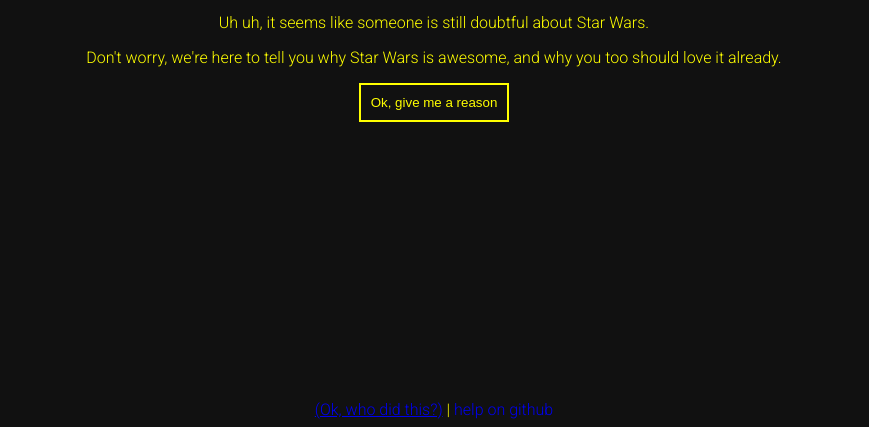
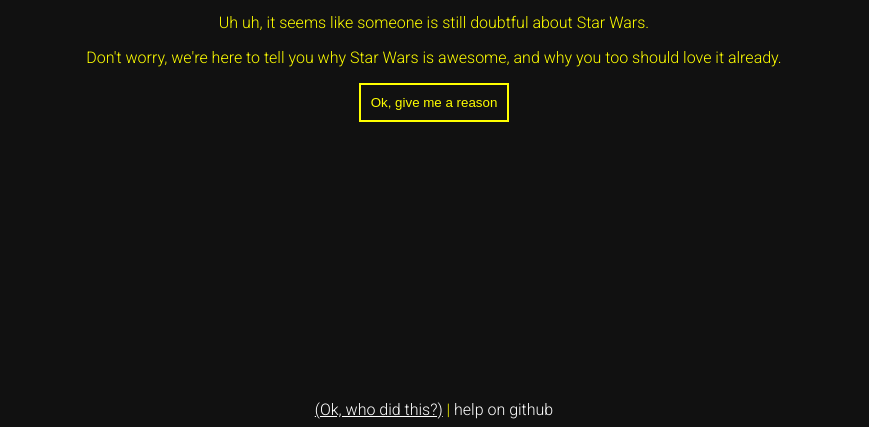
Before and after one commit to eveningkid/eveningkid.github.io, a plain HTML site: page whyyoushouldlovestarwars/index.html in a window 1280 px wide. In both pictures the pointer is over the link "(Ok, who did this?)". Shown: the part 373-800 px from the top of the page, without its empty margins (206-1075 px from the left). Drawn offline with Linux system fonts and the light colour scheme.

Commit message:
WYSLSW: Footer link color changed

```diff
--- a/whyyoushouldlovestarwars/assets/css/app.css
+++ b/whyyoushouldlovestarwars/assets/css/app.css
@@ -94,8 +94,9 @@
 
 footer a {
 	text-decoration: none;
+	color: #fff;
 }
 
-footer a:hover {
+footer a:hover, footer a:active {
 	text-decoration: underline;
 }
```
